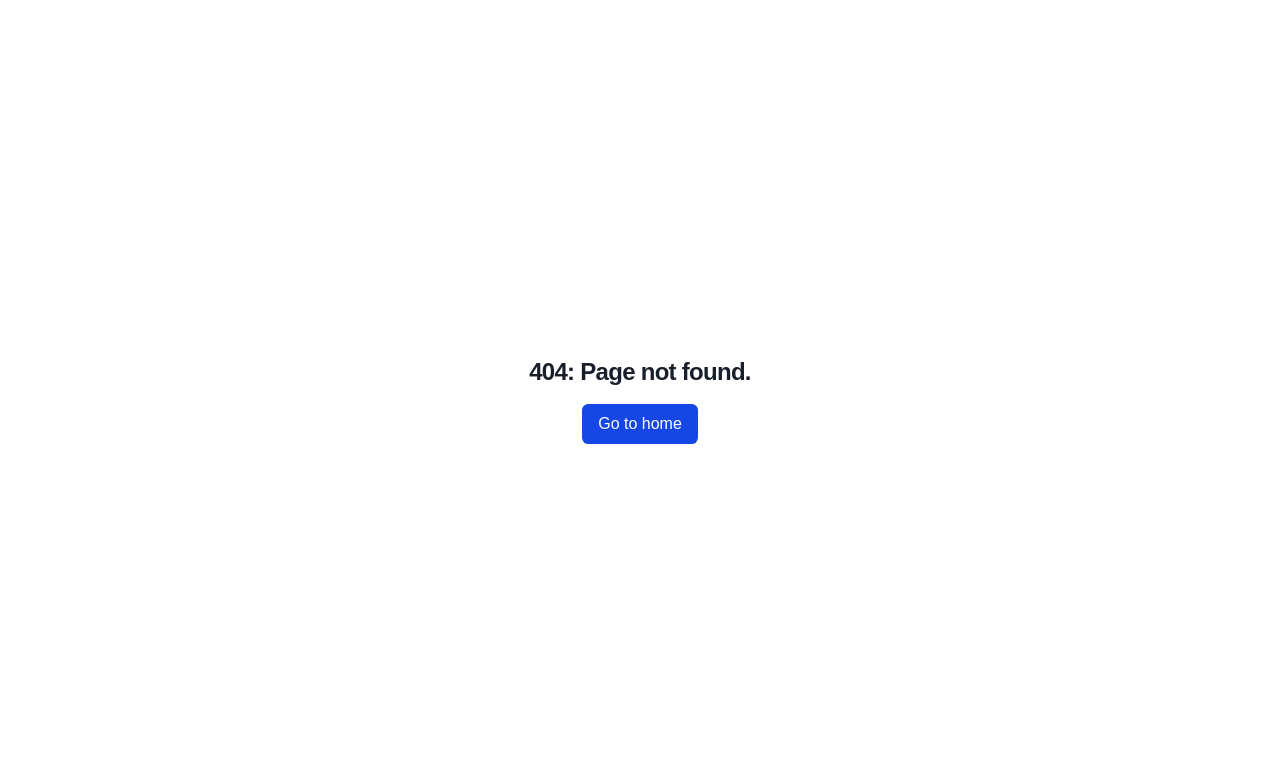
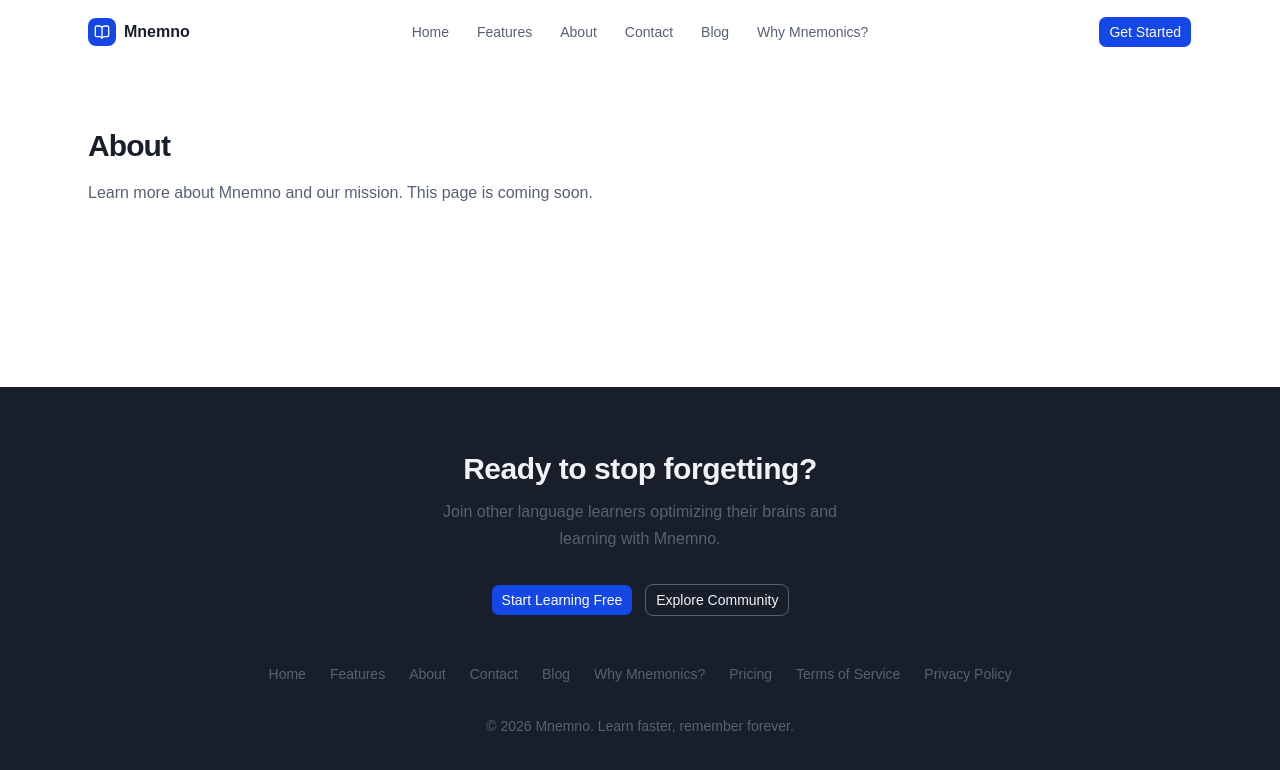
Before and after one commit to hereisphil/2606-WDV349-CantuPhillip, a React (Vite) app in the folder dev/mnemno/apps/web/: page /about in a window 1280 px wide. Before the commit this address had no page. Shown: the top 770 px of the page. Built offline with nearby package versions, Linux system fonts and the light colour scheme.

Commit message:
Completed final 4th Task: created Footer - scaffolded an about, community, pricing, privacy, terms so have basic nav without TS errors. Closes #42

```diff
--- a/dev/mnemno/apps/web/src/routeTree.gen.ts
+++ b/dev/mnemno/apps/web/src/routeTree.gen.ts
@@ -13,8 +13,13 @@ import { Route as MarketingRouteImport } from './routes/_marketing'
 import { Route as AuthRouteImport } from './routes/_auth'
 import { Route as AppRouteImport } from './routes/_app'
 import { Route as MarketingIndexRouteImport } from './routes/_marketing/index'
+import { Route as MarketingTermsRouteImport } from './routes/_marketing/terms'
+import { Route as MarketingPrivacyRouteImport } from './routes/_marketing/privacy'
+import { Route as MarketingPricingRouteImport } from './routes/_marketing/pricing'
 import { Route as MarketingContactRouteImport } from './routes/_marketing/contact'
+import { Route as MarketingCommunityRouteImport } from './routes/_marketing/community'
 import { Route as MarketingBlogRouteImport } from './routes/_marketing/blog'
+import { Route as MarketingAboutRouteImport } from './routes/_marketing/about'
 import { Route as AuthSigninRouteImport } from './routes/_auth/signin'
 import { Route as AppDashboardRouteImport } from './routes/_app/dashboard'
 
@@ -35,14 +40,39 @@ const MarketingIndexRoute = MarketingIndexRouteImport.update({
   path: '/',
   getParentRoute: () => MarketingRoute,
 } as any)
+const MarketingTermsRoute = MarketingTermsRouteImport.update({
+  id: '/terms',
+  path: '/terms',
+  getParentRoute: () => MarketingRoute,
+} as any)
+const MarketingPrivacyRoute = MarketingPrivacyRouteImport.update({
+  id: '/privacy',
+  path: '/privacy',
+  getParentRoute: () => MarketingRoute,
+} as any)
+const MarketingPricingRoute = MarketingPricingRouteImport.update({
+  id: '/pricing',
+  path: '/pricing',
+  getParentRoute: () => MarketingRoute,
+} as any)
 const MarketingContactRoute = MarketingContactRouteImport.update({
   id: '/contact',
   path: '/contact',
   getParentRoute: () => MarketingRoute,
 } as any)
+const MarketingCommunityRoute = MarketingCommunityRouteImport.update({
+  id: '/community',
+  path: '/community',
+  getParentRoute: () => MarketingRoute,
+} as any)
 const MarketingBlogRoute = MarketingBlogRouteImport.update({
   id: '/blog',
   path: '/blog',
+  getParentRoute: () => MarketingRoute,
+} as any)
+const MarketingAboutRoute = MarketingAboutRouteImport.update({
+  id: '/about',
+  path: '/about',
   getParentRoute: () => MarketingRoute,
 } as any)
 const AuthSigninRoute = AuthSigninRouteImport.update({
@@ -60,15 +90,25 @@ export interface FileRoutesByFullPath {
   '/': typeof MarketingIndexRoute
   '/dashboard': typeof AppDashboardRoute
   '/signin': typeof AuthSigninRoute
+  '/about': typeof MarketingAboutRoute
   '/blog': typeof MarketingBlogRoute
+  '/community': typeof MarketingCommunityRoute
   '/contact': typeof MarketingContactRoute
+  '/pricing': typeof MarketingPricingRoute
+  '/privacy': typeof MarketingPrivacyRoute
+  '/terms': typeof MarketingTermsRoute
 }
 export interface FileRoutesByTo {
   '/': typeof MarketingIndexRoute
   '/dashboard': typeof AppDashboardRoute
   '/signin': typeof AuthSigninRoute
+  '/about': typeof MarketingAboutRoute
   '/blog': typeof MarketingBlogRoute
+  '/community': typeof MarketingCommunityRoute
   '/contact': typeof MarketingContactRoute
+  '/pricing': typeof MarketingPricingRoute
+  '/privacy': typeof MarketingPrivacyRoute
+  '/terms': typeof MarketingTermsRoute
 }
 export interface FileRoutesById {
   __root__: typeof rootRouteImport
@@ -77,15 +117,40 @@ export interface FileRoutesById {
   '/_marketing': typeof MarketingRouteWithChildren
   '/_app/dashboard': typeof AppDashboardRoute
   '/_auth/signin': typeof AuthSigninRoute
+  '/_marketing/about': typeof MarketingAboutRoute
   '/_marketing/blog': typeof MarketingBlogRoute
+  '/_marketing/community': typeof MarketingCommunityRoute
   '/_marketing/contact': typeof MarketingContactRoute
+  '/_marketing/pricing': typeof MarketingPricingRoute
+  '/_marketing/privacy': typeof MarketingPrivacyRoute
+  '/_marketing/terms': typeof MarketingTermsRoute
   '/_marketing/': typeof MarketingIndexRoute
 }
 export interface FileRouteTypes {
   fileRoutesByFullPath: FileRoutesByFullPath
-  fullPaths: '/' | '/dashboard' | '/signin' | '/blog' | '/contact'
+  fullPaths:
+    | '/'
+    | '/dashboard'
+    | '/signin'
+    | '/about'
+    | '/blog'
+    | '/community'
+    | '/contact'
+    | '/pricing'
+    | '/privacy'
+    | '/terms'
   fileRoutesByTo: FileRoutesByTo
-  to: '/' | '/dashboard' | '/signin' | '/blog' | '/contact'
+  to:
+    | '/'
+    | '/dashboard'
+    | '/signin'
+    | '/about'
+    | '/blog'
+    | '/community'
+    | '/contact'
+    | '/pricing'
+    | '/privacy'
+    | '/terms'
   id:
     | '__root__'
     | '/_app'
@@ -93,8 +158,13 @@ export interface FileRouteTypes {
     | '/_marketing'
     | '/_app/dashboard'
     | '/_auth/signin'
+    | '/_marketing/about'
     | '/_marketing/blog'
+    | '/_marketing/community'
     | '/_marketing/contact'
+    | '/_marketing/pricing'
+    | '/_marketing/privacy'
+    | '/_marketing/terms'
     | '/_marketing/'
   fileRoutesById: FileRoutesById
 }
@@ -134,6 +204,27 @@ declare module '@tanstack/react-router' {
       preLoaderRoute: typeof MarketingIndexRouteImport
       parentRoute: typeof MarketingRoute
     }
+    '/_marketing/terms': {
+      id: '/_marketing/terms'
+      path: '/terms'
+      fullPath: '/terms'
+      preLoaderRoute: typeof MarketingTermsRouteImport
+      parentRoute: typeof MarketingRoute
+    }
+    '/_marketing/privacy': {
+      id: '/_marketing/privacy'
+      path: '/privacy'
+      fullPath: '/privacy'
+      preLoaderRoute: typeof MarketingPrivacyRouteImport
+      parentRoute: typeof MarketingRoute
+    }
+    '/_marketing/pricing': {
+      id: '/_marketing/pricing'
+      path: '/pricing'
+      fullPath: '/pricing'
+      preLoaderRoute: typeof MarketingPricingRouteImport
+      parentRoute: typeof MarketingRoute
+    }
     '/_marketing/contact': {
       id: '/_marketing/contact'
       path: '/contact'
@@ -141,11 +232,25 @@ declare module '@tanstack/react-router' {
       preLoaderRoute: typeof MarketingContactRouteImport
       parentRoute: typeof MarketingRoute
     }
+    '/_marketing/community': {
+      id: '/_marketing/community'
+      path: '/community'
+      fullPath: '/community'
+      preLoaderRoute: typeof MarketingCommunityRouteImport
+      parentRoute: typeof MarketingRoute
+    }
     '/_marketing/blog': {
       id: '/_marketing/blog'
       path: '/blog'
       fullPath: '/blog'
       preLoaderRoute: typeof MarketingBlogRouteImport
+      parentRoute: typeof MarketingRoute
+    }
+    '/_marketing/about': {
+      id: '/_marketing/about'
+      path: '/about'
+      fullPath: '/about'
+      preLoaderRoute: typeof MarketingAboutRouteImport
       parentRoute: typeof MarketingRoute
     }
     '/_auth/signin': {
@@ -186,14 +291,24 @@ const AuthRouteChildren: AuthRouteChildren = {
 const AuthRouteWithChildren = AuthRoute._addFileChildren(AuthRouteChildren)
 
 interface MarketingRouteChildren {
+  MarketingAboutRoute: typeof MarketingAboutRoute
   MarketingBlogRoute: typeof MarketingBlogRoute
+  MarketingCommunityRoute: typeof MarketingCommunityRoute
   MarketingContactRoute: typeof MarketingContactRoute
+  MarketingPricingRoute: typeof MarketingPricingRoute
+  MarketingPrivacyRoute: typeof MarketingPrivacyRoute
+  MarketingTermsRoute: typeof MarketingTermsRoute
   MarketingIndexRoute: typeof MarketingIndexRoute
 }
 
 const MarketingRouteChildren: MarketingRouteChildren = {
+  MarketingAboutRoute: MarketingAboutRoute,
   MarketingBlogRoute: MarketingBlogRoute,
+  MarketingCommunityRoute: MarketingCommunityRoute,
   MarketingContactRoute: MarketingContactRoute,
+  MarketingPricingRoute: MarketingPricingRoute,
+  MarketingPrivacyRoute: MarketingPrivacyRoute,
+  MarketingTermsRoute: MarketingTermsRoute,
   MarketingIndexRoute: MarketingIndexRoute,
 }
 
--- a/dev/mnemno/apps/web/src/routes/_marketing.tsx
+++ b/dev/mnemno/apps/web/src/routes/_marketing.tsx
@@ -1,5 +1,6 @@
 import { createFileRoute, Outlet } from "@tanstack/react-router"
 import { Nav } from "./_marketing/-components/Nav"
+import { Footer } from "./_marketing/-components/Footer"
 export const Route = createFileRoute("/_marketing")({
   component: () => (
     <div className="flex min-h-dvh w-full flex-col">
@@ -7,7 +8,7 @@ export const Route = createFileRoute("/_marketing")({
       <main className="grow">
         <Outlet />
       </main>
-      {/* <Footer /> */}
+      <Footer />
     </div>
   ),
 })
--- /dev/null
+++ b/dev/mnemno/apps/web/src/routes/_marketing/-components/Footer.tsx
@@ -0,0 +1,82 @@
+import { Link } from "@tanstack/react-router"
+import { Button } from "@workspace/ui/components/button"
+
+const footerLinkClass =
+  "text-sm font-medium text-brand-slate transition-colors hover:text-white"
+
+function scrollToId(id: string) {
+  document.getElementById(id)?.scrollIntoView({ behavior: "smooth" })
+}
+
+export function Footer() {
+  return (
+    <footer className="bg-brand-charcoal text-brand-surface">
+      <div className="mx-auto max-w-6xl px-6 py-16">
+        <div className="flex flex-col items-center text-center">
+          <h2 className="text-2xl font-bold sm:text-3xl">
+            Ready to stop forgetting?
+          </h2>
+          <p className="mt-3 max-w-md text-brand-slate">
+            Join other language learners optimizing their brains and learning
+            with Mnemno.
+          </p>
+          <div className="mt-8 flex flex-wrap items-center justify-center gap-3">
+            <Button render={<Link to="/signin" />} nativeButton={false}>
+              Start Learning Free
+            </Button>
+            <Button
+              variant="outline"
+              render={<Link to="/community" />}
+              nativeButton={false}
+              className="border-brand-slate bg-transparent text-brand-surface hover:bg-white/10 hover:text-white"
+            >
+              Explore Community
+            </Button>
+          </div>
+        </div>
+
+        <nav className="mt-12 flex flex-wrap items-center justify-center gap-x-6 gap-y-3">
+          <Link to="/" className={footerLinkClass}>
+            Home
+          </Link>
+          <button
+            type="button"
+            onClick={() => scrollToId("features")}
+            className={footerLinkClass}
+          >
+            Features
+          </button>
+          <Link to="/about" className={footerLinkClass}>
+            About
+          </Link>
+          <Link to="/contact" className={footerLinkClass}>
+            Contact
+          </Link>
+          <Link to="/blog" className={footerLinkClass}>
+            Blog
+          </Link>
+          <button
+            type="button"
+            onClick={() => scrollToId("whyMnemonics")}
+            className={footerLinkClass}
+          >
+            Why Mnemonics?
+          </button>
+          <Link to="/pricing" className={footerLinkClass}>
+            Pricing
+          </Link>
+          <Link to="/terms" className={footerLinkClass}>
+            Terms of Service
+          </Link>
+          <Link to="/privacy" className={footerLinkClass}>
+            Privacy Policy
+          </Link>
+        </nav>
+
+        <p className="mt-8 text-center text-sm text-brand-slate">
+          &copy; 2026 Mnemno. Learn faster, remember forever.
+        </p>
+      </div>
+    </footer>
+  )
+}
--- a/dev/mnemno/apps/web/src/routes/_marketing/-components/Nav.tsx
+++ b/dev/mnemno/apps/web/src/routes/_marketing/-components/Nav.tsx
@@ -39,13 +39,9 @@ export function Nav() {
           >
             Features
           </button>
-          <button
-            type="button"
-            onClick={() => scrollToId("about")}
-            className={navItemClass}
-          >
+          <Link to="/about" className={navItemClass}>
             About
-          </button>
+          </Link>
           <Link to="/contact" className={navItemClass}>
             Contact
           </Link>
--- /dev/null
+++ b/dev/mnemno/apps/web/src/routes/_marketing/about.tsx
@@ -0,0 +1,16 @@
+import { createFileRoute } from "@tanstack/react-router"
+
+export const Route = createFileRoute("/_marketing/about")({
+  component: About,
+})
+
+function About() {
+  return (
+    <section className="mx-auto max-w-6xl px-6 py-16">
+      <h1 className="text-3xl font-bold">About</h1>
+      <p className="mt-4 text-muted-foreground">
+        Learn more about Mnemno and our mission. This page is coming soon.
+      </p>
+    </section>
+  )
+}
--- /dev/null
+++ b/dev/mnemno/apps/web/src/routes/_marketing/community.tsx
@@ -0,0 +1,17 @@
+import { createFileRoute } from "@tanstack/react-router"
+
+export const Route = createFileRoute("/_marketing/community")({
+  component: Community,
+})
+
+function Community() {
+  return (
+    <section className="mx-auto max-w-6xl px-6 py-16">
+      <h1 className="text-3xl font-bold">Community</h1>
+      <p className="mt-4 text-muted-foreground">
+        Connect with other learners and explore shared memory hooks. This page
+        is coming soon.
+      </p>
+    </section>
+  )
+}
--- /dev/null
+++ b/dev/mnemno/apps/web/src/routes/_marketing/pricing.tsx
@@ -0,0 +1,16 @@
+import { createFileRoute } from "@tanstack/react-router"
+
+export const Route = createFileRoute("/_marketing/pricing")({
+  component: Pricing,
+})
+
+function Pricing() {
+  return (
+    <section className="mx-auto max-w-6xl px-6 py-16">
+      <h1 className="text-3xl font-bold">Pricing</h1>
+      <p className="mt-4 text-muted-foreground">
+        Simple, transparent pricing is on the way. Check back soon.
+      </p>
+    </section>
+  )
+}
--- /dev/null
+++ b/dev/mnemno/apps/web/src/routes/_marketing/privacy.tsx
@@ -0,0 +1,16 @@
+import { createFileRoute } from "@tanstack/react-router"
+
+export const Route = createFileRoute("/_marketing/privacy")({
+  component: Privacy,
+})
+
+function Privacy() {
+  return (
+    <section className="mx-auto max-w-6xl px-6 py-16">
+      <h1 className="text-3xl font-bold">Privacy Policy</h1>
+      <p className="mt-4 text-muted-foreground">
+        Our privacy policy is being finalized. Check back soon.
+      </p>
+    </section>
+  )
+}
--- /dev/null
+++ b/dev/mnemno/apps/web/src/routes/_marketing/terms.tsx
@@ -0,0 +1,16 @@
+import { createFileRoute } from "@tanstack/react-router"
+
+export const Route = createFileRoute("/_marketing/terms")({
+  component: Terms,
+})
+
+function Terms() {
+  return (
+    <section className="mx-auto max-w-6xl px-6 py-16">
+      <h1 className="text-3xl font-bold">Terms of Service</h1>
+      <p className="mt-4 text-muted-foreground">
+        Our terms of service are being finalized. Check back soon.
+      </p>
+    </section>
+  )
+}
```
